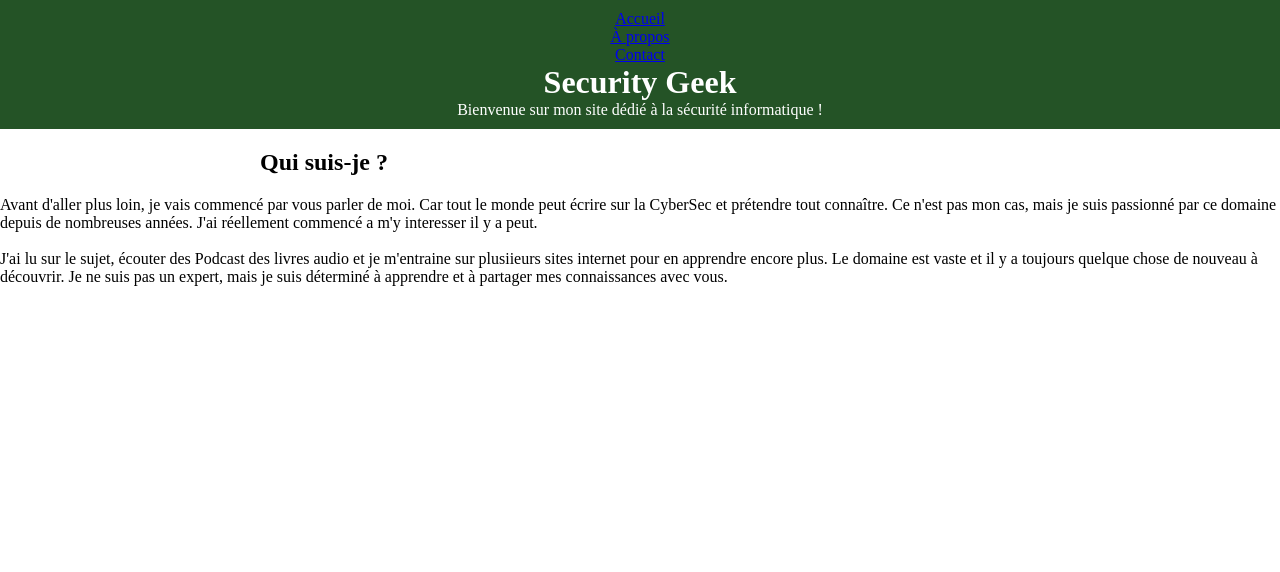
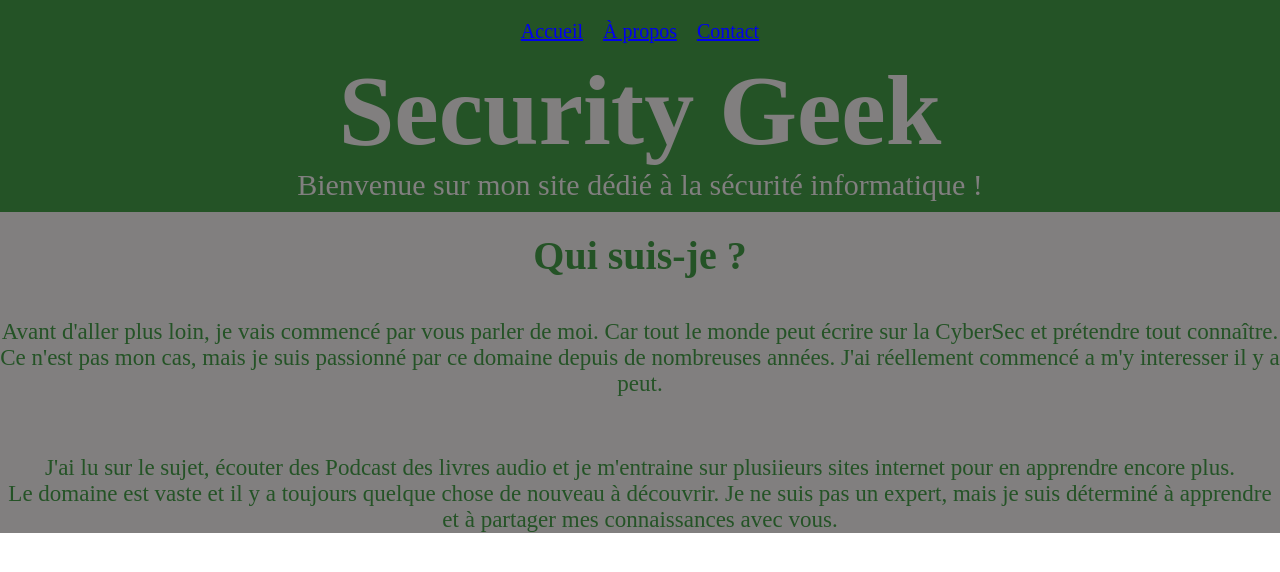
Before and after one commit to Outraj/Site, a plain HTML site: page index.html in a window 1280 px wide. Drawn offline with Linux system fonts and the light colour scheme; a script that the page names is missing; a web font is replaced by a local one.

Commit message:
Modif couleurs et styles

```diff
--- a/Styles.css
+++ b/Styles.css
@@ -17,8 +17,47 @@ header {
     text-align: center;
 }
 
+#titre {
+    font-size: 100px;
+    color: #817f7f;
+}
+
+.soustitre {
+    font-size: 30px;
+    color: #817f7f;
+}
+
+.menu {
+    display: flex;
+    justify-content: center;
+    margin: 10px 0;
+    gap: 20px;
+    list-style-type: none;
+    color: #817f7f;
+    font-size: 20px;
+    overflow: hidden;
+}
+
 #presentation {
     max-width: 800px;
     margin: 0 auto;
     padding: 20px;
 }
+
+div {
+    background-color: #817f7f;
+
+}
+
+div h2 {
+    font-size: 40px;
+    color: #245326;
+    text-align: center;
+}
+
+div p {
+    font-size: 23px;
+    text-align: center;
+    color: #245326;
+    margin: 20px 0 20px 0;
+}
--- a/index.html
+++ b/index.html
@@ -5,10 +5,6 @@
     <meta name="viewport" content="width=device-width, initial-scale=1.0" />
     <title>Page d'accueil</title>
     <link rel="stylesheet" href="Styles.css" />
-    <link
-      rel="stylesheet"
-      href="https://cdnjs.cloudflare.com/ajax/libs/font-awesome/6.0.0-beta3/css/all.min.css"
-    />
     <link rel="preconnect" href="https://fonts.googleapis.com" />
     <link rel="preconnect" href="https://fonts.gstatic.com" crossorigin />
     <link
@@ -18,33 +14,35 @@
 
     <header>
       <nav>
-        <ul>
+        <ul class="menu">
           <li><a href="index.html">Accueil</a></li>
           <li><a href="about.html">À propos</a></li>
           <li><a href="contact.html">Contact</a></li>
         </ul>
       </nav>
       <h1 id="titre">Security Geek</h1>
-      <p>Bienvenue sur mon site dédié à la sécurité informatique !</p>
+      <p class="soustitre">Bienvenue sur mon site dédié à la sécurité informatique !</p>
     </header>
   </head>
 
   <body>
     <script src="script.js"></script>
+    <div>
     <h2 id="presentation">Qui suis-je ?</h2>
     <p>
       Avant d'aller plus loin, je vais commencé par vous parler de moi. Car tout
-      le monde peut écrire sur la CyberSec et prétendre tout connaître. Ce n'est
+      le monde peut écrire sur la CyberSec et prétendre tout connaître.</br> Ce n'est
       pas mon cas, mais je suis passionné par ce domaine depuis de nombreuses
       années. J'ai réellement commencé a m'y interesser il y a peut.
     </p>
 </br>
     <p>
       J'ai lu sur le sujet, écouter des Podcast des livres audio et je
-      m'entraine sur plusiieurs sites internet pour en apprendre encore plus. Le
+      m'entraine sur plusiieurs sites internet pour en apprendre encore plus. </br>Le
       domaine est vaste et il y a toujours quelque chose de nouveau à découvrir.
       Je ne suis pas un expert, mais je suis déterminé à apprendre et à partager
       mes connaissances avec vous.
     </p>
+    </div>
   </body>
 </html>
--- a/script.js
+++ /dev/null
@@ -1,2 +0,0 @@
-export NVM_DIR="$([ -z "${XDG_CONFIG_HOME-}" ] && printf %s "${HOME}/.nvm" || printf %s "${XDG_CONFIG_HOME}/nvm")"
-[ -s "$NVM_DIR/nvm.sh" ] && \. "$NVM_DIR/nvm.sh" # This loads nvm
```
